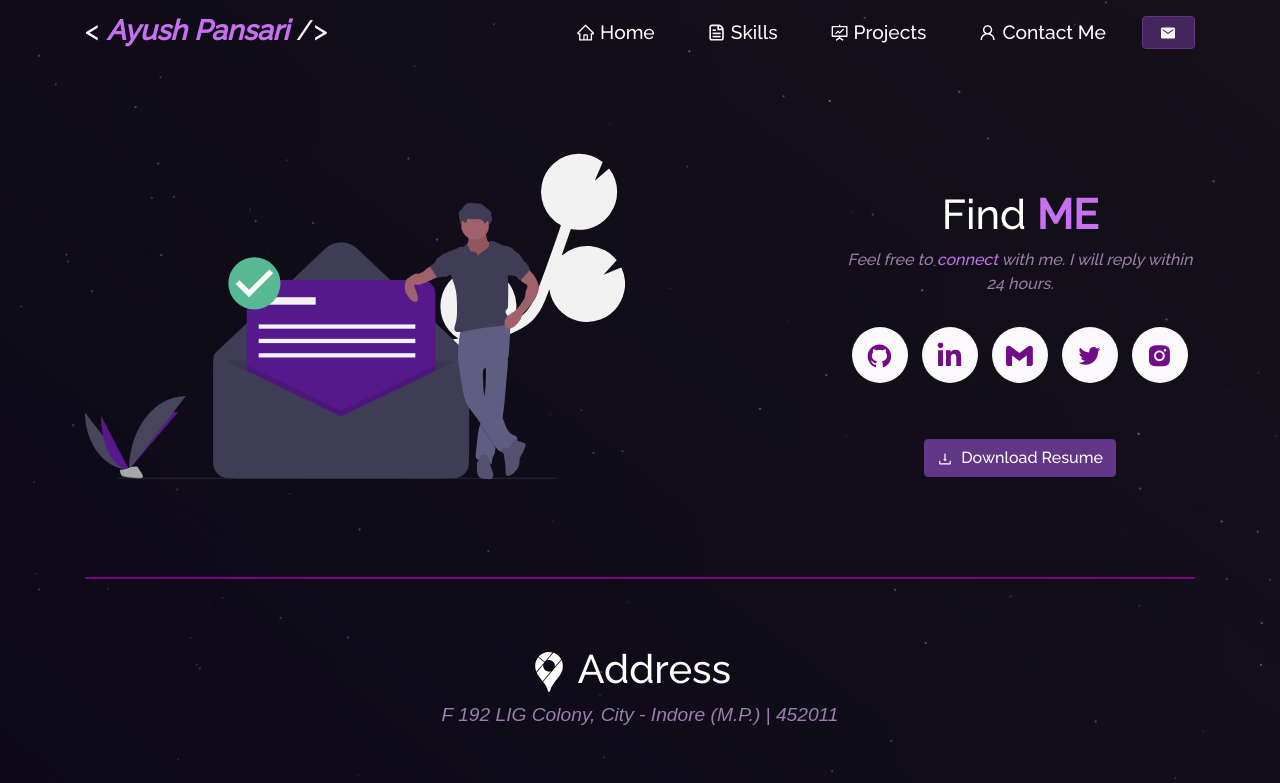
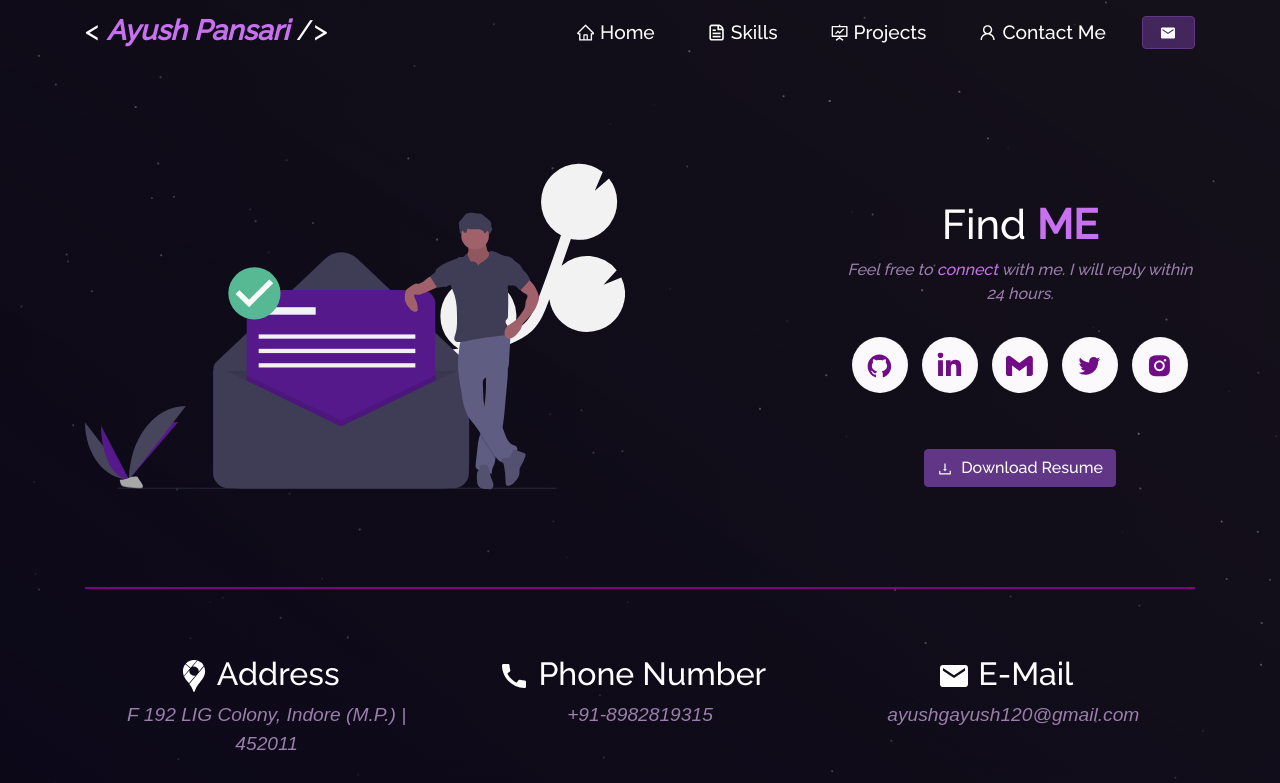
Before and after one commit to pansari20/Portfolio, a React (Create React App) app: page /contact in a window 1280 px wide. Shown: the top 783 px of the page. Built offline with nearby package versions, Linux system fonts and the light colour scheme; the HTML template or start-up script is replaced by a standard one.

Commit message:
final commit

```diff
--- a/src/components/Contact/Contact.js
+++ b/src/components/Contact/Contact.js
@@ -3,27 +3,30 @@ import { Container, Row, Col } from "react-bootstrap";
 import ContactSocial from "./ContactSocial";
 import { MdCall } from "react-icons/md";
 import { SiGooglemaps } from "react-icons/si";
+import { IoMdMail } from "react-icons/io";
 
 export default function Contact() {
   return (
     <Container fluid className="contact-section">
       <ContactSocial />
-        <Col md={12} >
+      <Row>
+        <Col md={1}></Col>
+        <Col md={3} >
           <h1 className="social-heading" > <SiGooglemaps /> Address &nbsp; </h1>
-          <a href="https://goo.gl/maps/XCahLX3tbaybDvgQA" style={{ color: "rgb(155 126 172)", fontSize: '1.2rem', fontFamily: 'arial', fontStyle: 'italic' }}> F 192 LIG Colony, City - Indore (M.P.) | 452011 </a>
-          <Row>
-            <Col md={2}></Col>
+          <a href="https://goo.gl/maps/XCahLX3tbaybDvgQA" style={{ color: "rgb(155 126 172)", fontSize: '1.2rem', fontFamily: 'arial', fontStyle: 'italic' }}> F 192 LIG Colony, Indore (M.P.) | 452011 </a>
+        </Col>
+        {/* <Row> */}
         <Col md={4}>
           <h1 className="social-heading" > <MdCall /> Phone Number &nbsp; </h1>
           <a href="tel:+91-8982819315" style={{ color: "rgb(155 126 172)", fontSize: '1.2rem', fontFamily: 'sans-serif', fontStyle: 'italic' }}> +91-8982819315 </a>
         </Col>
-            <Col md={4}>
-              <h1 className="social-heading" > <MdCall /> E-Mail &nbsp; </h1>
+        <Col md={3}>
+          <h1 className="social-heading" > <IoMdMail /> E-Mail &nbsp; </h1>
           <a href="mailto:ayushgayush120@gmail.com" style={{ color: "rgb(155 126 172)", fontSize: '1.2rem', fontFamily: 'sans-serif', fontStyle: 'italic' }}> ayushgayush120@gmail.com </a>
         </Col>
-            <Col md={2}></Col>
+        <Col md={1}></Col>
+        {/* </Row> */}
       </Row>
-        </Col>
       <br /> <br />
     </Container>
   )
--- a/src/components/Contact/ContactSocial.js
+++ b/src/components/Contact/ContactSocial.js
@@ -24,8 +24,7 @@ export default function ContactSocial() {
                 <Col md={6} >
                     <img src={socialHouse} alt="Img" className="img-fluid" />
                 </Col>
-                <Col md={2} >
-                </Col>
+                <Col md={2} ></Col>
                 <Col md={4} className="contact-social">
                     <h2 style={{ fontSize: "2.6em" }}>Find<strong className="purple"> ME </strong> </h2>
 
--- a/src/components/Projects/Projects.js
+++ b/src/components/Projects/Projects.js
@@ -58,7 +58,7 @@ function Projects() {
               title="Personal Portfolio"
               description={ <p> Personal Portfolio website built using react. It features my work, education and skillset in Technical areas. <br /> <br /> <strong class="purple"> Techs Used: </strong> <i> React, Bootstrap, HTML, CSS & Vercel </i> </p> }
               link="https://pansari20.herokuapp.com"
-              codeLink="https://pansari20.github.io/Portfolio"
+              codeLink="https://github.com/pansari20/Portfolio"
             />
           </Col>
         </Row>
--- a/src/style.css
+++ b/src/style.css
@@ -550,7 +550,7 @@ html {
 
 .contact-section {
   position: relative !important;
-  padding-top: 120px !important;
+  padding-top: 130px !important;
   padding-bottom: 30px !important;
   background-image: var(--section-background-color) !important;
   color: white !important;
@@ -562,6 +562,7 @@ html {
 }
 .social-heading {
   padding-top: 50px;
+  font-size: 2rem;
 }
 
 /*  */
```
Lines whose indentation alone changed are shown as unchanged.
